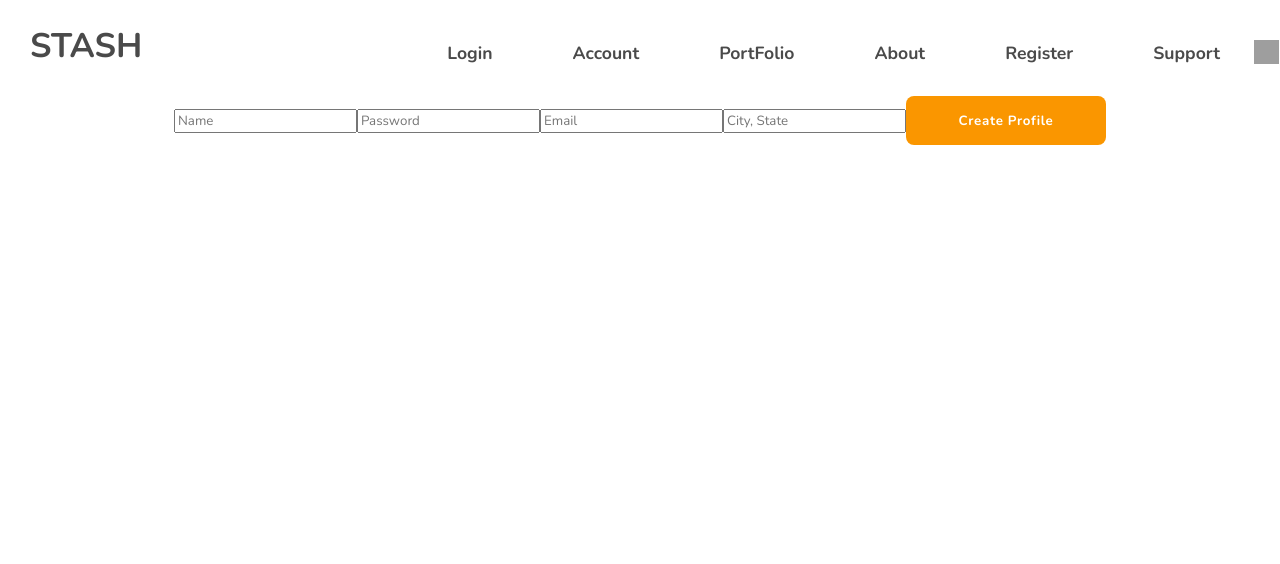
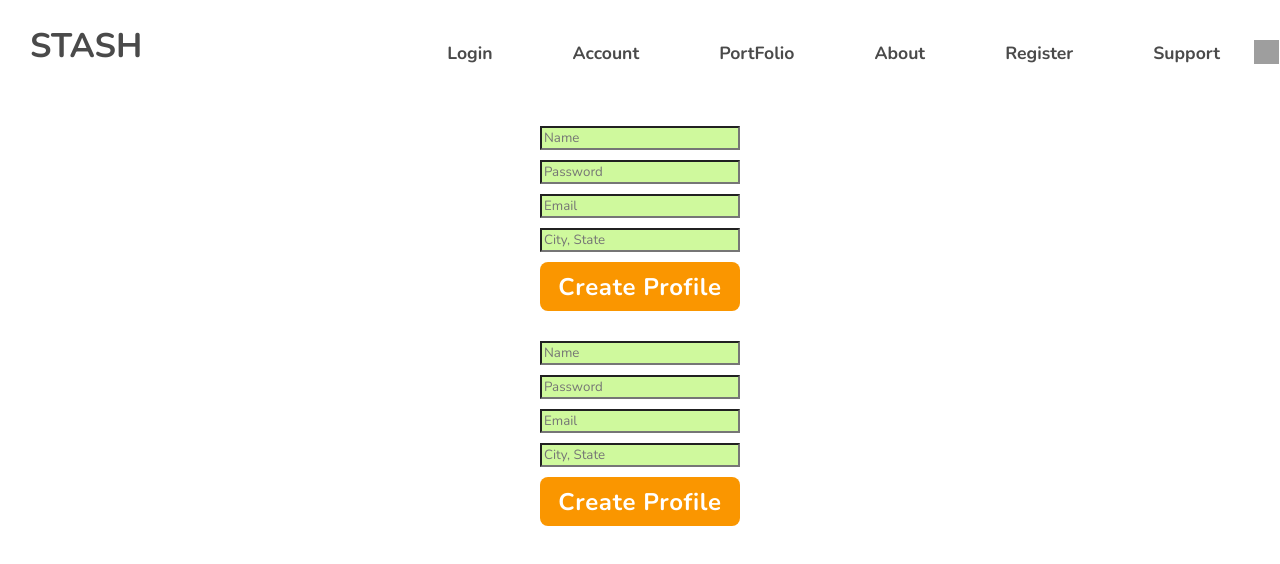
Before and after one commit to Team-Chef-Porfolio/Chef-Portfolio, a React (Create React App) app in the folder chef-portfolio/: page /registerchef in a window 1280 px wide. Shown: the top 564 px of the page. Built offline with nearby package versions, Linux system fonts and the light colour scheme; grey boxes are pictures that could not be loaded.

Commit message:
Styling recipe form and registration form in process

```diff
--- a/chef-portfolio/package.json
+++ b/chef-portfolio/package.json
@@ -9,6 +9,7 @@
     "react-dom": "^16.10.2",
     "react-router-dom": "^5.1.2",
     "react-scripts": "3.2.0",
+    "styled-components": "^4.4.0",
     "yup": "^0.27.0"
   },
   "scripts": {
--- a/chef-portfolio/src/App.js
+++ b/chef-portfolio/src/App.js
@@ -18,13 +18,13 @@ function App() {
     <Router>
       <div className='App'>
         <NavBar />
-
+        <RegisterChef />
         <Switch>
           <PrivateRoute exact path='/Portfolio' component={Portfolio} />
           <PrivateRoute path='/account' component={Account} />
           <PrivateRoute path='/about' component={About} />
           <PrivateRoute path='/addrecipe' component={AddRecipe} />
-          <Route exact path='/' component={PortfolioList} />
+          {/* <Route exact path='/' component={PortfolioList} /> */}
           <Route path='/login' component={Login} />
           <Route path='/support' component={Support} />
           <Route path='/registerchef' component={RegisterChef} />
--- a/chef-portfolio/src/components/RegisterChef/RegisterChef.js
+++ b/chef-portfolio/src/components/RegisterChef/RegisterChef.js
@@ -1,5 +1,31 @@
 import React, { useState } from 'react';
 import { axiosAuthenticate } from '../axiosAuthenticate/axiosAuthenticate';
+import styled from 'styled-components';
+
+const RegButton = styled.button`
+
+background-color: #FA9600;
+font-size: 1.5rem;
+
+
+`
+
+const RegDiv = styled.div`
+  display: flex;
+  flex-direction: row;
+  justify-content: center;
+  margin: 30px auto;
+  width: 275px;
+
+  form {
+    display: flex;
+    flex-direction: column;
+    input {
+      margin-bottom: 10px;
+      background-color: #CFF99D;
+    }
+  }
+`;
 
 const RegisterChef = () => {
   const defaultChef = {
@@ -32,13 +58,15 @@ const RegisterChef = () => {
   };
 
   return (
-    <form onSubmit={handleSubmit}>
+    <RegDiv>
+      <form autoComplete='new-password' onSubmit={handleSubmit}>
         <input
           type='text'
           name='username'
           value={chef.username}
           onChange={handleChange}
           placeholder='Name'
+          className='inputField'
         />
 
         <input
@@ -47,6 +75,7 @@ const RegisterChef = () => {
           value={chef.password}
           onChange={handleChange}
           placeholder='Password'
+          className='inputField'
         />
 
         <input
@@ -55,6 +84,7 @@ const RegisterChef = () => {
           value={chef.email}
           onChange={handleChange}
           placeholder='Email'
+          className='inputField'
         />
 
         <input
@@ -63,10 +93,12 @@ const RegisterChef = () => {
           value={chef.location}
           onChange={handleChange}
           placeholder='City, State'
+          className='inputField'
         />
 
-      <button type='submit'>Create Profile</button>
+        <RegButton type='submit'>Create Profile</RegButton>
       </form>
+    </RegDiv>
   );
 };
 
```
Also changed, not shown: chef-portfolio/src/styleGuide.png (added), 1 other file (tests, documents, lock files or other folders). Lines whose indentation alone changed are shown as unchanged.
